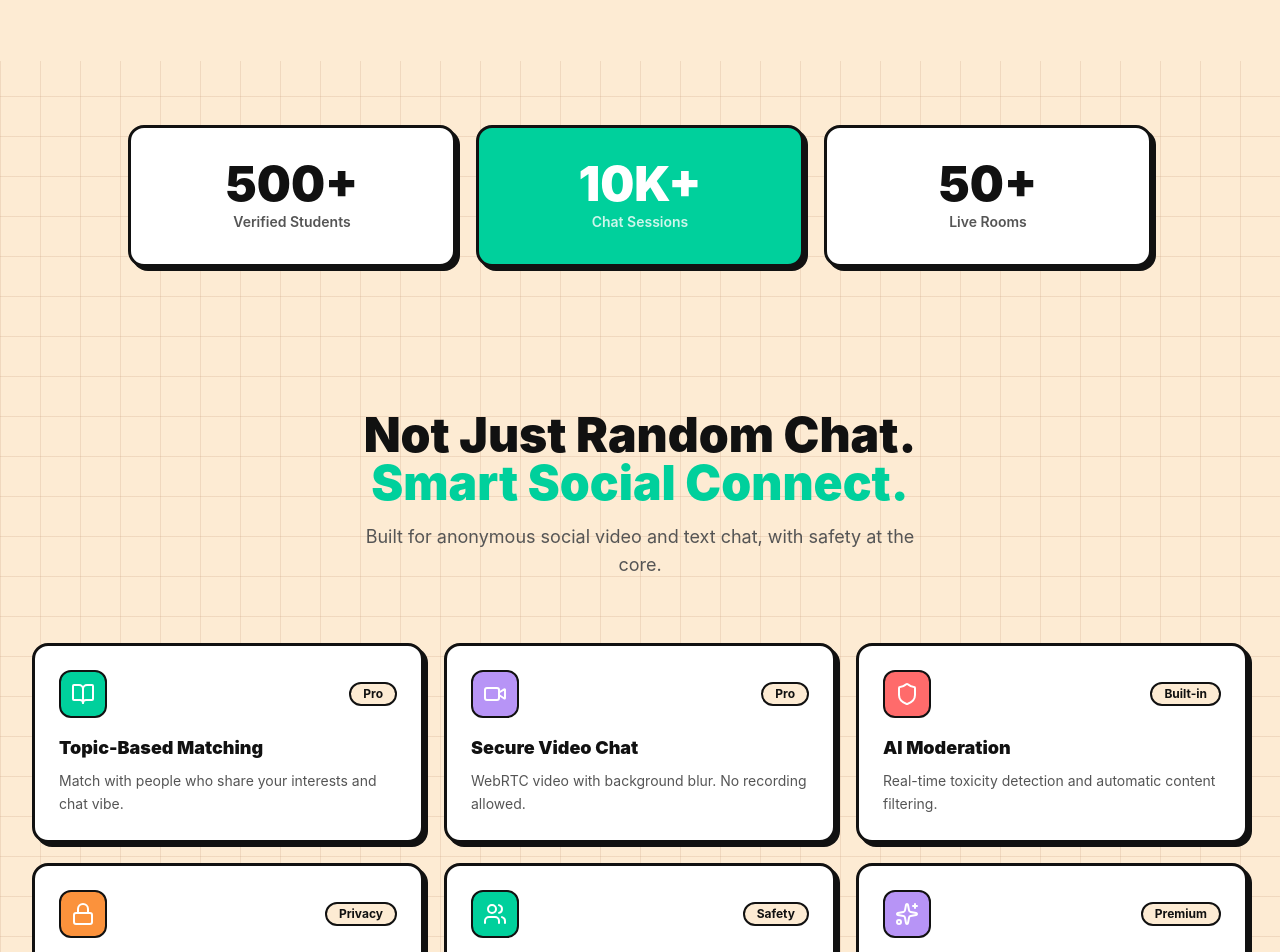
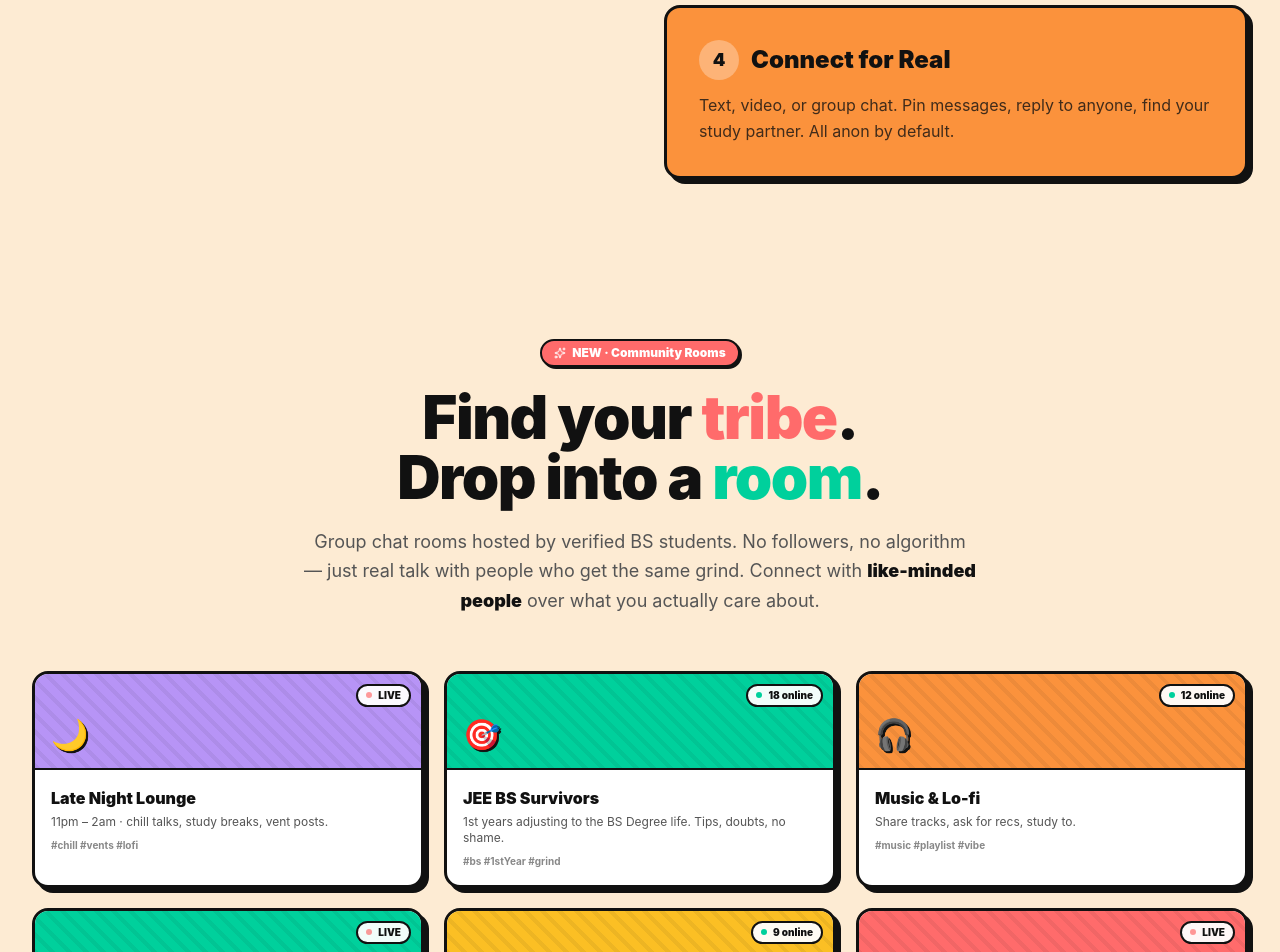
Before and after one commit to Genziitian/Connect-meet, a Next.js app: page / in a window 1280 px wide. Shown: the part 1848-2800 px from the top of the page. Built offline with nearby package versions, Linux system fonts and the light colour scheme; no server answers.

Commit message:
Landing: add Community Rooms spotlight + update How It Works

```diff
--- a/src/app/page.tsx
+++ b/src/app/page.tsx
@@ -16,6 +16,8 @@ import {
   CheckCircle2,
   Star,
   Sparkles,
+  Hash,
+  ArrowRight,
 } from 'lucide-react';
 import { PLANS } from '@/lib/constants';
 import { formatINR } from '@/lib/utils';
@@ -306,14 +308,19 @@ export default function HomePage() {
                 },
                 {
                   bg: 'bg-[#B794F6]',
-                  title: 'Get Matched Instantly',
-                  desc: 'Our matching engine pairs you with another verified student. See someone who matches your study vibe? Start chatting.',
+                  title: 'Pick Your Mode',
+                  desc: 'Random 1-on-1 chat, video, or jump into a topic-based community room. Your call.',
                 },
-                       {
-                         bg: 'bg-[#FF6B6B]',
-                         title: 'Study Together',
-                         desc: 'Chat via text or video. Meet new people, share ideas, and connect in real time.',
-                       },
+                {
+                  bg: 'bg-[#FF6B6B]',
+                  title: 'Join a Community Room',
+                  desc: 'Find like-minded people in dedicated rooms — code, gym, late-night talks, course-specific groups. Anon handle per room.',
+                },
+                {
+                  bg: 'bg-[#FB923C]',
+                  title: 'Connect for Real',
+                  desc: 'Text, video, or group chat. Pin messages, reply to anyone, find your study partner. All anon by default.',
+                },
               ].map((step, i) => (
                 <div
                   key={i}
@@ -335,18 +342,171 @@ export default function HomePage() {
         </div>
       </section>
 
+      {/* ══════════ COMMUNITY ROOMS SPOTLIGHT (NEW) ══════════ */}
+      <section className="py-20 px-4 sm:px-6 lg:px-8 bg-[#FDEBD3]">
+        <div className="max-w-7xl mx-auto">
+          {/* Top header */}
+          <div className="text-center mb-14">
+            <div className="inline-flex items-center gap-1.5 rounded-full border-[2px] border-[#111] bg-[#FF6B6B] px-3 py-1 text-[10px] sm:text-xs font-black text-white shadow-[2px_2px_0px_#111] mb-5">
+              <Sparkles className="h-3 w-3" />
+              NEW · Community Rooms
+            </div>
+            <h2 className="text-5xl sm:text-6xl font-black leading-[1.05] tracking-tight">
+              Find your <span className="text-[#FF6B6B]">tribe</span>.<br />
+              Drop into a <span className="text-[#00D09C]">room</span>.
+            </h2>
+            <p className="mt-5 text-lg text-[#555] max-w-2xl mx-auto leading-relaxed">
+              Group chat rooms hosted by verified BS students. No followers, no algorithm — just real talk with people who get the same grind. Connect with <span className="font-black text-[#111]">like-minded people</span> over what you actually care about.
+            </p>
+          </div>
+
+          {/* Sample rooms grid */}
+          <div className="grid grid-cols-1 sm:grid-cols-2 lg:grid-cols-3 gap-5 mb-12">
+            {[
+              {
+                emoji: '🌙',
+                name: 'Late Night Lounge',
+                tagline: '#chill #vents #lofi',
+                desc: '11pm – 2am · chill talks, study breaks, vent posts.',
+                color: '#B794F6',
+                live: true,
+                online: 47,
+              },
+              {
+                emoji: '🎯',
+                name: 'JEE BS Survivors',
+                tagline: '#bs #1stYear #grind',
+                desc: '1st years adjusting to the BS Degree life. Tips, doubts, no shame.',
+                color: '#00D09C',
+                live: false,
+                online: 18,
+              },
+              {
+                emoji: '🎧',
+                name: 'Music & Lo-fi',
+                tagline: '#music #playlist #vibe',
+                desc: 'Share tracks, ask for recs, study to.',
+                color: '#FB923C',
+                live: false,
+                online: 12,
+              },
+              {
+                emoji: '💻',
+                name: 'Code & DSA',
+                tagline: '#code #dsa #leetcode',
+                desc: 'Stuck on a problem? Pair up. Share neat solutions.',
+                color: '#00D09C',
+                live: true,
+                online: 31,
+              },
+              {
+                emoji: '💪',
+                name: 'Gym Bros & Sis',
+                tagline: '#fitness #prs',
+                desc: 'PRs, programs, no judgment zone.',
+                color: '#FBBF24',
+                live: false,
+                online: 9,
+              },
+              {
+                emoji: '🚀',
+                name: 'Startup Talk',
+                tagline: '#startup #ideas',
+                desc: 'Pitch, critique, find co-founders.',
+                color: '#FF6B6B',
+                live: true,
+                online: 21,
+              },
+            ].map((room) => (
+              <div
+                key={room.name}
+                className="bg-white rounded-2xl border-[3px] border-[#111] shadow-[5px_5px_0px_#111] overflow-hidden hover:translate-x-[-2px] hover:translate-y-[-2px] hover:shadow-[7px_7px_0px_#111] transition-all"
+              >
+                <div
+                  className="relative flex items-end h-24 p-4 border-b-[2px] border-[#111]"
+                  style={{
+                    backgroundColor: room.color,
+                    backgroundImage:
+                      'repeating-linear-gradient(45deg, rgba(17,17,17,0.06) 0 4px, transparent 4px 12px)',
+                  }}
+                >
+                  <div className="absolute top-2.5 right-2.5 inline-flex items-center gap-1.5 rounded-full border-[2px] border-[#111] bg-white/95 px-2 py-0.5 text-[10px] font-black">
+                    <span className={`h-1.5 w-1.5 rounded-full ${room.live ? 'bg-[#FF3B3B] animate-pulse' : 'bg-[#00D09C]'}`} />
+                    {room.live ? 'LIVE' : `${room.online} online`}
+                  </div>
+                  <div className="text-3xl drop-shadow-[2px_2px_0_#111]">{room.emoji}</div>
+                </div>
+                <div className="p-4">
+                  <p className="text-base font-black text-[#111] mb-1">{room.name}</p>
+                  <p className="text-xs text-[#555] mb-2 line-clamp-2">{room.desc}</p>
+                  <p className="text-[10px] font-bold text-[#888]">{room.tagline}</p>
+                </div>
+              </div>
+            ))}
+          </div>
+
+          {/* Feature row */}
+          <div className="grid grid-cols-1 sm:grid-cols-3 gap-5 mt-14">
+            {[
+              {
+                icon: Hash,
+                title: 'Topic-based rooms',
+                desc: 'Anime, code, late-night vents, gym — there\'s a room for it. Or host your own.',
+                color: '#00D09C',
+              },
+              {
+                icon: Users,
+                title: 'Anon handle per room',
+                desc: 'You\'re Vortex-88 in one room, Marigold-21 in another. Privacy-first, vibe-based.',
+                color: '#B794F6',
+              },
+              {
+                icon: Shield,
+                title: 'Admin approval (optional)',
+                desc: 'Host a private course-specific room. Approve students before they join. Or keep it open.',
+                color: '#FF6B6B',
+              },
+            ].map((f) => (
+              <div
+                key={f.title}
+                className="bg-white rounded-2xl border-[3px] border-[#111] shadow-[4px_4px_0px_#111] p-6"
+              >
+                <div
+                  className="h-12 w-12 rounded-xl border-[2px] border-[#111] flex items-center justify-center mb-4"
+                  style={{ backgroundColor: f.color }}
+                >
+                  <f.icon className="h-6 w-6 text-white" />
+                </div>
+                <h3 className="text-lg font-black mb-1">{f.title}</h3>
+                <p className="text-sm text-[#555] leading-relaxed">{f.desc}</p>
+              </div>
+            ))}
+          </div>
+
+          {/* CTA */}
+          <div className="text-center mt-12">
+            <Link
+              href="/auth/login"
+              className="inline-flex items-center gap-2 bb-btn bb-btn-coral text-base sm:text-lg px-8 py-4"
+            >
+              Browse Community Rooms <ArrowRight className="h-5 w-5" />
+            </Link>
+          </div>
+        </div>
+      </section>
+
       {/* ══════════ STATS ══════════ */}
       <section className="py-16 px-4 sm:px-6 lg:px-8">
         <div className="max-w-5xl mx-auto grid grid-cols-1 sm:grid-cols-3 gap-5">
           {[
-            { value: '500+', label: 'Verified Students', bg: 'bg-white' },
+            { value: '500+', label: 'BS Students', bg: 'bg-white' },
             {
               value: '10K+',
               label: 'Chat Sessions',
               bg: 'bg-[#00D09C]',
               light: true,
             },
-            { value: '50+', label: 'Live Rooms', bg: 'bg-white' },
+            { value: '20+', label: 'Community Rooms', bg: 'bg-white' },
           ].map((stat, i) => (
             <div
               key={i}
@@ -413,11 +573,11 @@ export default function HomePage() {
                 color: 'bg-[#FB923C]',
               },
               {
-                icon: Users,
-                title: 'Verified Community',
-                desc: 'OTP verification reduces fake accounts and keeps chats authentic.',
-                badge: 'Safety',
-                color: 'bg-[#00D09C]',
+                icon: Hash,
+                title: 'Community Rooms',
+                desc: 'Topic-based group chats. Random anon handle per room. Find your tribe — late-night talks, code, anime, course rooms.',
+                badge: 'NEW',
+                color: 'bg-[#FF6B6B]',
               },
               {
                 icon: Sparkles,
```
